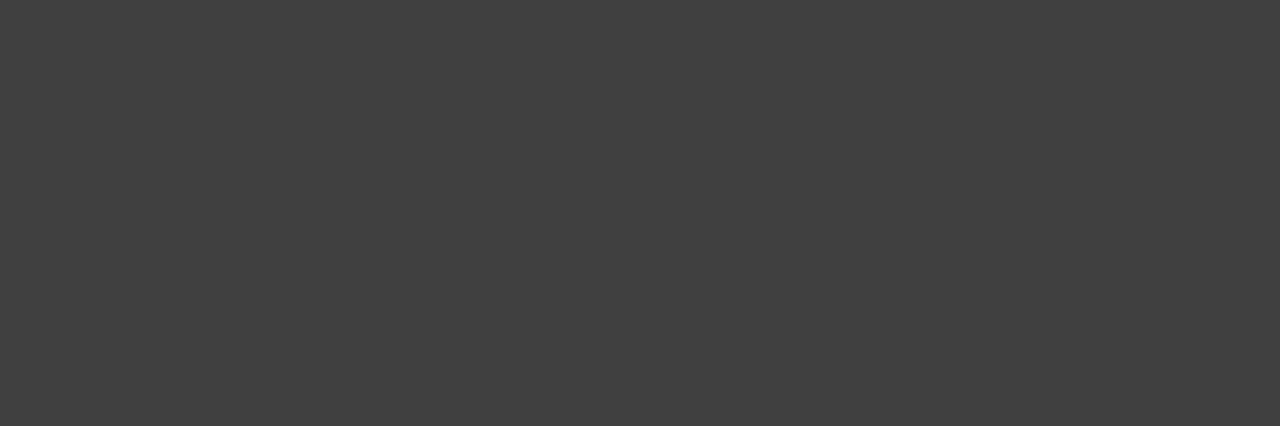
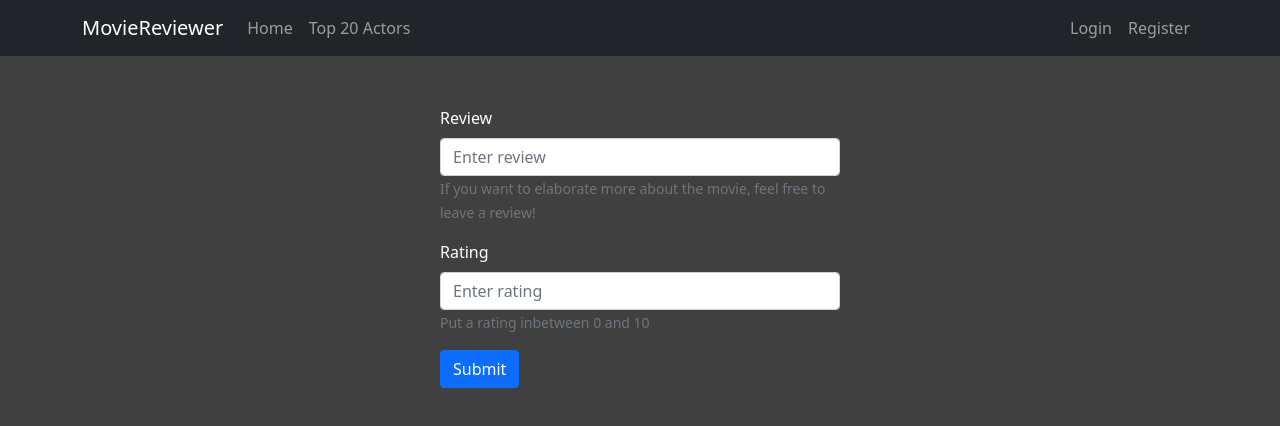
Before and after one commit to onurinc/MovieReviewerFrontend, a React (Create React App) app in the folder moviereviewerfrontend/: page /movie/1/reviews in a window 1280 px wide. Shown: the top 426 px of the page. Built offline with nearby package versions, Linux system fonts and the light colour scheme.

Commit message:
Adding reviews functionality added

```diff
--- a/moviereviewerfrontend/src/App.js
+++ b/moviereviewerfrontend/src/App.js
@@ -3,6 +3,7 @@ import Home from "./Pages/Home";
 import Movie from "./Pages/Movie";
 import Register from "./Pages/Register";
 import Comments from "./Pages/Comments";
+import Reviews from "./Pages/Reviews";
 import Actors from "./Pages/Actors";
 import { BrowserRouter as Router, Switch, Route } from "react-router-dom";
 import "bootstrap/dist/css/bootstrap.min.css";
@@ -32,6 +33,9 @@ function App() {
               <Route exact path="/movie/:id/comments">
                 <Comments />
               </Route>
+              <Route exact path="/movie/:id/reviews">
+                <Reviews />
+              </Route>
             </Switch>
           </div>
         </Router>
--- /dev/null
+++ b/moviereviewerfrontend/src/Pages/Reviews.js
@@ -0,0 +1,71 @@
+import React, { useEffect, useState } from "react";
+import axios from "../axios";
+import { useParams } from "react-router-dom";
+import NavMenu from "../Components/NavMenu";
+import { Form, Button } from "react-bootstrap";
+import "./Styling/Comments.css";
+
+function Reviews() {
+  axios.interceptors.request.use(
+    (config) => {
+      const token = window.localStorage.getItem("token");
+      if (token) config.headers.Authorization = `Bearer ${token}`;
+      return config;
+    },
+    (error) => {
+      return Promise.reject(error);
+    }
+  );
+
+  const { id } = useParams();
+  const [body, setBody] = useState({});
+  const [rating, setRating] = useState({});
+  const data = { movieId: id, body: body, rating: rating };
+
+  const submitHandler = (e) => {
+    e.preventDefault();
+    axios
+      .post("https://localhost:4443/api/Reviews/", { ...data })
+      .then(function (response) {
+        console.log(response);
+      });
+  };
+
+  return (
+    <>
+      <NavMenu />
+      <Form>
+        <Form.Group className="mb-3" controlId="formBasic">
+          <Form.Label>Review</Form.Label>
+          <Form.Control
+            type="text"
+            placeholder="Enter review"
+            onChange={(e) => setBody(e.target.value)}
+          />
+          <Form.Text className="text-muted">
+            If you want to elaborate more about the movie, feel free to leave a
+            review!
+          </Form.Text>
+        </Form.Group>
+
+        <Form.Group className="mb-3" controlId="formBasic">
+          <Form.Label>Rating</Form.Label>
+          <Form.Control
+            type="text"
+            placeholder="Enter rating"
+            onChange={(e) => setRating(e.target.value)}
+          />
+          <Form.Text className="text-muted">
+            Put a rating inbetween 0 and 10
+          </Form.Text>
+        </Form.Group>
+
+        <Button variant="primary" type="submit" onClick={submitHandler}>
+          Submit
+        </Button>
+      </Form>
+    </>
+  );
+}
+
+export default Reviews;
--- /dev/null
+++ b/moviereviewerfrontend/src/Pages/Styling/Reviews.css
@@ -0,0 +1,7 @@
+form {
+  width: 25rem !important;
+  margin-left: auto;
+  margin-right: auto;
+  margin-top: 50px;
+  vertical-align: middle;
+}
```
